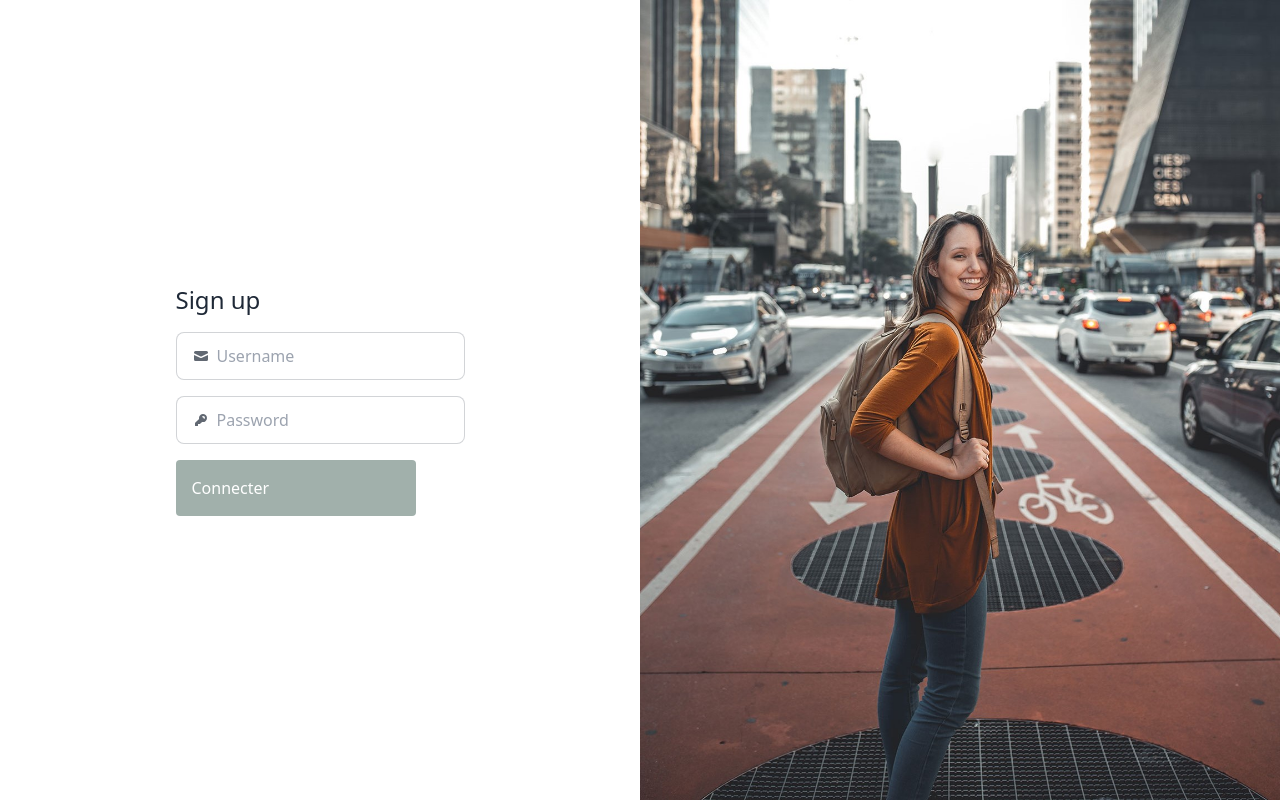
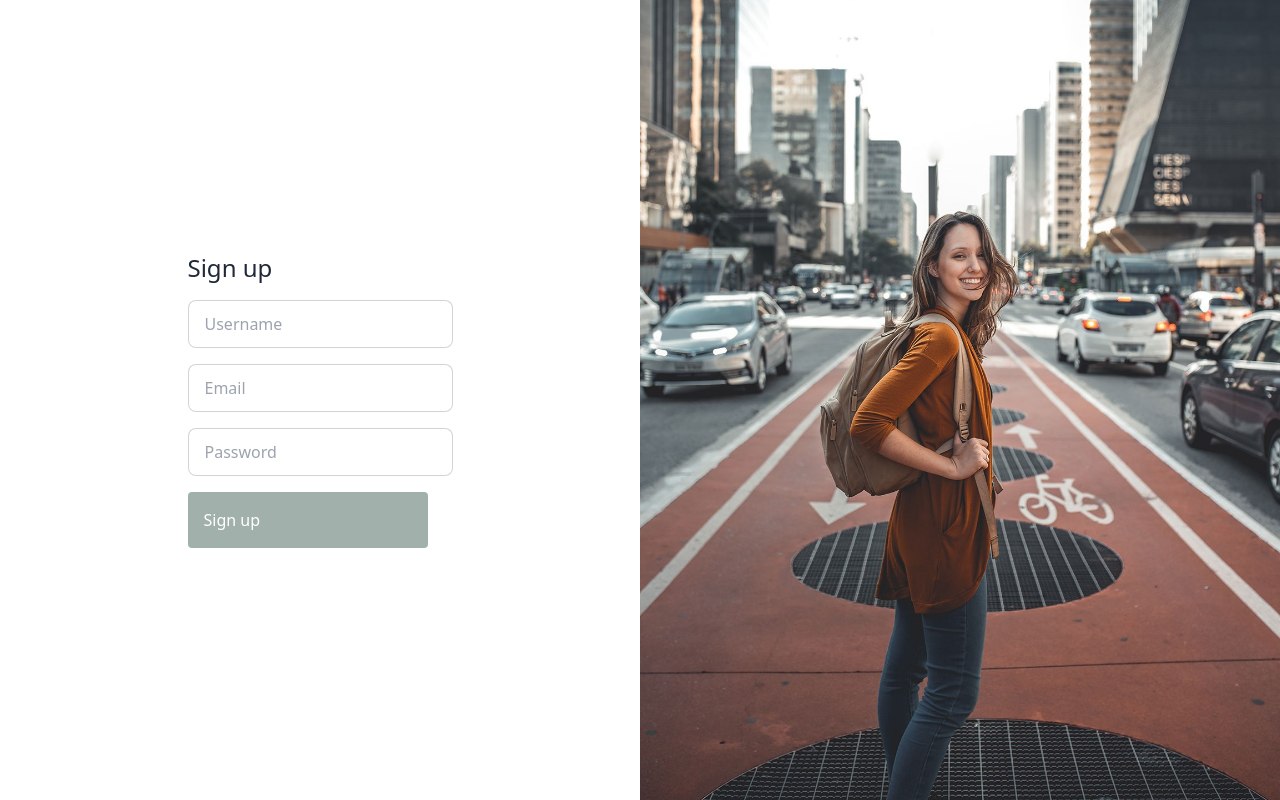
Before and after one commit to LAMSSAOUI/Chatbot, a Django app: page /chatbot/signup/ in a window 1280 px wide. Run offline with Django 5.2, Linux system fonts and the light colour scheme; some libraries are stand-ins or nearby versions.

Commit message:
db connection and signup logique added

```diff
--- /dev/null
+++ b/chatbot/templates/chatbot/404.html
@@ -0,0 +1 @@
+<h1>404 error</h1>
--- a/chatbot/templates/chatbot/signup.html
+++ b/chatbot/templates/chatbot/signup.html
@@ -8,45 +8,26 @@
   <link rel="preconnect" href="https://fonts.googleapis.com">
   <link rel="preconnect" href="https://fonts.gstatic.com" crossorigin>
   <link href="https://fonts.googleapis.com/css2?family=Montserrat:ital,wght@0,100..900;1,100..900&display=swap" rel="stylesheet">
-
 </head>
 <body class="h-screen">
   <div class="flex flex-row h-screen ">
     <div class="flex flex-col items-center justify-center w-1/2 gap-4">
-            <div class="flex flex-col gap-4 ">
-                <div class="font-  text-2xl  ">Sign up</div>
-                 <label class="input input-bordered flex items-center gap-2 ">
-                <svg
-                  xmlns="http://www.w3.org/2000/svg"
-                  viewBox="0 0 16 16"
-                  fill="currentColor"
-                  class="h-4 w-4 opacity-70">
-                  <path
-                    d="M2.5 3A1.5 1.5 0 0 0 1 4.5v.793c.026.009.051.02.076.032L7.674 8.51c.206.1.446.1.652 0l6.598-3.185A.755.755 0 0 1 15 5.293V4.5A1.5 1.5 0 0 0 13.5 3h-11Z" />
-                  <path
-                    d="M15 6.954 8.978 9.86a2.25 2.25 0 0 1-1.956 0L1 6.954V11.5A1.5 1.5 0 0 0 2.5 13h11a1.5 1.5 0 0 0 1.5-1.5V6.954Z" />
-                </svg>
-                <input type="text" class="grow" placeholder="Username" />
+      <form action="{% url 'add_user' %}" method="POST" class="flex flex-col gap-4 ">
+        {% csrf_token %}
+        <div class="font- text-2xl">Sign up</div>
+        <label class="input input-bordered flex items-center gap-2">
+          <input type="text" name="name" class="grow" placeholder="Username" required />
         </label>
         <label class="input input-bordered flex items-center gap-2">
-                <svg
-                    xmlns="http://www.w3.org/2000/svg"
-                    viewBox="0 0 16 16"
-                    fill="currentColor"
-                    class="h-4 w-4 opacity-70">
-                    <path
-                    fill-rule="evenodd"
-                    d="M14 6a4 4 0 0 1-4.899 3.899l-1.955 1.955a.5.5 0 0 1-.353.146H5v1.5a.5.5 0 0 1-.5.5h-2a.5.5 0 0 1-.5-.5v-2.293a.5.5 0 0 1 .146-.353l3.955-3.955A4 4 0 1 1 14 6Zm-4-2a.75.75 0 0 0 0 1.5.5.5 0 0 1 .5.5.75.75 0 0 0 1.5 0 2 2 0 0 0-2-2Z"
-                    clip-rule="evenodd" />
-                </svg>
-                <input type="text" class="grow" placeholder="Password" />
+          <input type="email" name="email" class="grow" placeholder="Email" required />
         </label>
-              <button class="w-60 p-4 bg-[#A1B0AB] text-white rounded  text-left">Connecter</button>
+        <label class="input input-bordered flex items-center gap-2">
+          <input type="password" name="password" class="grow" placeholder="Password" required />
+        </label>
+        <button type="submit" class="w-60 p-4 bg-[#A1B0AB] text-white rounded text-left">Sign up</button>
+      </form>
     </div>
-        </div>
-        <div class="w-1/2 bg-cover bg-center " style="background-image: url(../../static/assets/bg_2.jpg)">
-            <!-- <img src="../../static/assets/bg_1.jpg" alt=""> -->
-        </div>
+    <div class="w-1/2 bg-cover bg-center" style="background-image: url(../../static/assets/bg_2.jpg)"></div>
   </div>
 </body>
 </html>
--- a/chatbot/urls.py
+++ b/chatbot/urls.py
@@ -1,9 +1,12 @@
 from django.urls import path
-from .views import get_recipe, index , login , signup
+from .views import get_recipe, index , login , signup , add_user
 
 urlpatterns = [
-    path('', index, name='index'),
+    # path('', index, name='index'),
+    path('index/' , index , name='index'),
     path('get-recipe/', get_recipe, name='get_recipe'),
     path('login/', login ),
     path('signup/', signup ),
+    path('add-user/', add_user, name='add_user'),
+    # path('success/', success, name='success'),
 ]
--- a/chatbot/views.py
+++ b/chatbot/views.py
@@ -1,8 +1,10 @@
-from django.shortcuts import render
+from django.shortcuts import render , redirect
 from django.http import JsonResponse
 import requests
 import os
 from dotenv import load_dotenv
+from .models import Users
+
 
 load_dotenv()
 
@@ -45,3 +47,27 @@ def login(request) :
     return render(request, 'chatbot/login.html')
 def signup(request) :
     return render(request, 'chatbot/signup.html')
+
+
+
+def add_user(request):
+    if request.method == 'POST':
+        name = request.POST.get('name')
+        email = request.POST.get('email')
+        password = request.POST.get('password')
+        # Optional: Set some default favorites if desired, or let it be empty
+        favorites = []
+
+        # Create a new user
+        new_user = Users(name=name, email=email, password=password, favorites=favorites)
+        new_user.save()
+
+        # Redirect to a success page or the same form with a success message
+          # Replace 'success' with your actual success page URL name
+
+        return render(request, 'chatbot/index.html')
+    return redirect('chatbot/404.html') # Replace with your actual template name
+
+
+# def success(request):
+#     return render(request, 'success.html')
```
Also changed, not shown: chatbot/models.py (+16 -7 lines), djangoProject2/settings.py (+21 -2 lines), chatbot/migrations/0002_users_delete_recipe.py (added). Lines whose indentation alone changed are shown as unchanged.
